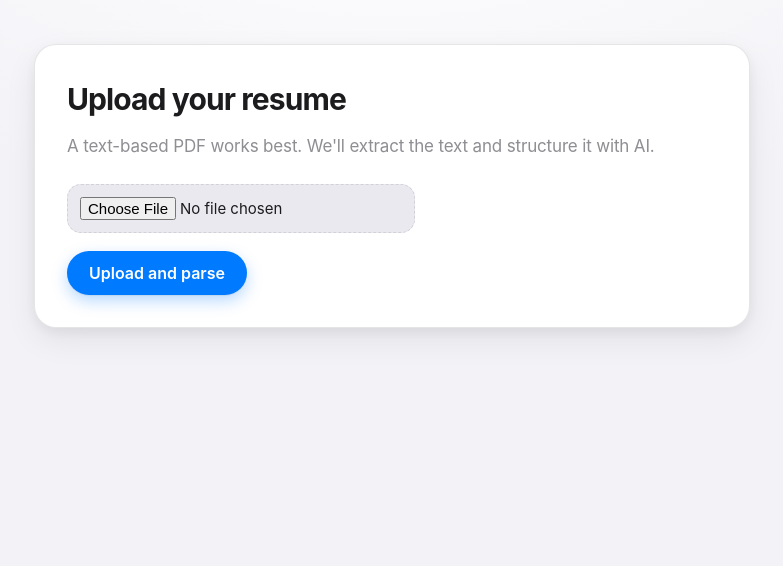
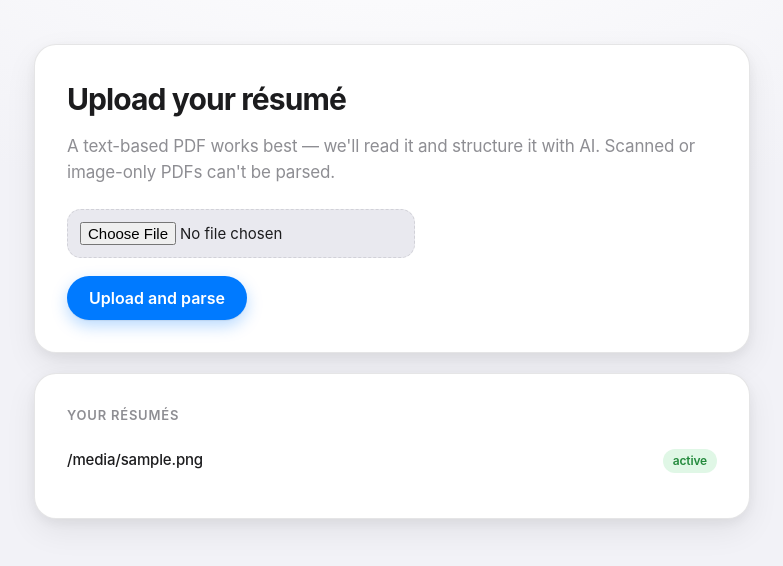
Before and after one commit to alimustafa0/ats-resume-builder, a Django app: template apps/resumes/templates/resumes/upload.html in a window 1280 px wide. Shown: the part 57-623 px from the top of the page, without its empty margins (248-1031 px from the left). Run offline with Django 5.2, Linux system fonts and the light colour scheme; tables that the repository leaves empty hold one stand-in row (values such as "Sample post"); the template is opened without the code that fills it: values that come from a table or form of the project are taken from there, most other values are stand-ins (such as "Sample title", 1, 10 or a date in 2020); data that the repository does not hold is empty; parts of the project's set-up code (start-up, migrations or seed data) failed here and were passed over.

Commit message:
feat: show existing items on the upload and job pages

```diff
--- a/apps/jobs/views.py
+++ b/apps/jobs/views.py
@@ -19,7 +19,8 @@ def paste_job(request):
             return redirect("jobs:detail", pk=job.pk)
     else:
         form = JobDescriptionForm()
-    return render(request, "jobs/paste.html", {"form": form})
+    jobs = JobDescription.objects.filter(user=request.user)
+    return render(request, "jobs/paste.html", {"form": form, "jobs": jobs})
 
 
 @login_required
--- a/apps/resumes/templates/resumes/upload.html
+++ b/apps/resumes/templates/resumes/upload.html
@@ -1,19 +1,31 @@
 {% extends "base.html" %}
 
-{% block title %}Upload Resume - ATS Resume Builder{% endblock %}
+{% block title %}Upload Résumé - ATS Resume Builder{% endblock %}
 
 {% block content %}
 <div class="card">
-    <h1>Upload your resume</h1>
-    <p class="lead">A text-based PDF works best. We'll extract the text and structure it with AI.</p>
+    <h1>Upload your résumé</h1>
+    <p class="lead">A text-based PDF works best &mdash; we'll read it and structure it with AI. Scanned or image-only PDFs can't be parsed.</p>
     <form method="post" enctype="multipart/form-data">
         {% csrf_token %}
         {{ form.non_field_errors }}
-        <div style="margin-bottom: 18px;">
+        <div style="margin-bottom:18px;">
             {{ form.original_file }}
             {{ form.original_file.errors }}
         </div>
         <button class="btn" type="submit">Upload and parse</button>
     </form>
 </div>
+
+{% if resumes %}
+<div class="card" style="margin-top:20px;">
+    <h2 class="section" style="margin-top:0;">Your résumés</h2>
+    {% for r in resumes %}
+        <a class="list-row" href="{% url 'resumes:detail' r.pk %}">
+            <span class="list-title">{{ r.original_filename|default:"Résumé" }}</span>
+            <span class="status-pill status-{{ r.status }}">{{ r.get_status_display }}</span>
+        </a>
+    {% endfor %}
+</div>
+{% endif %}
 {% endblock %}
--- a/apps/resumes/views.py
+++ b/apps/resumes/views.py
@@ -20,7 +20,8 @@ def upload_resume(request):
             return redirect("resumes:detail", pk=resume.pk)
     else:
         form = ResumeUploadForm()
-    return render(request, "resumes/upload.html", {"form": form})
+    resumes = Resume.objects.filter(user=request.user)
+    return render(request, "resumes/upload.html", {"form": form, "resumes": resumes})
 
 
 @login_required
```
Also changed, not shown: apps/jobs/templates/jobs/paste.html (+13 -1 lines).
